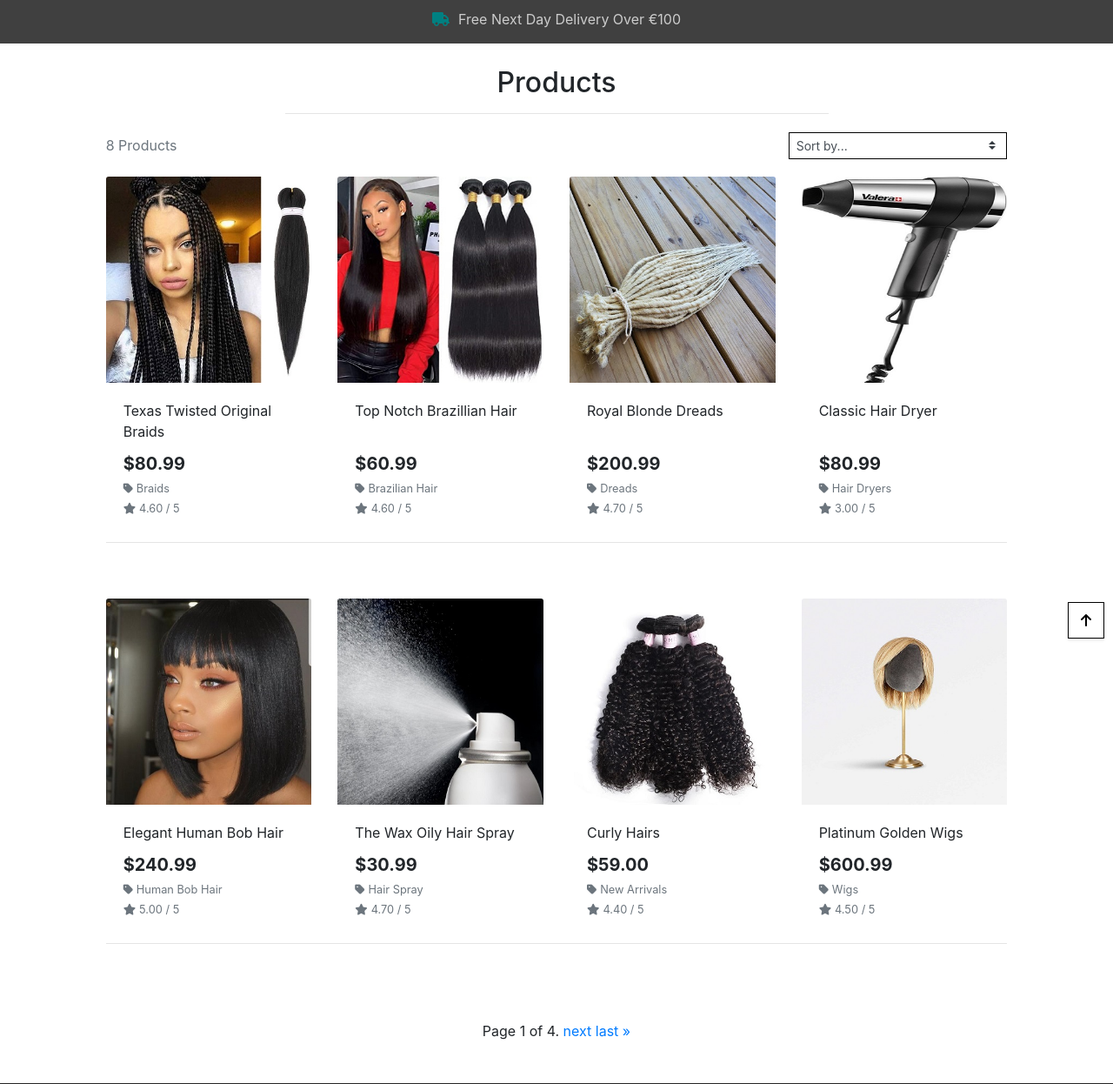
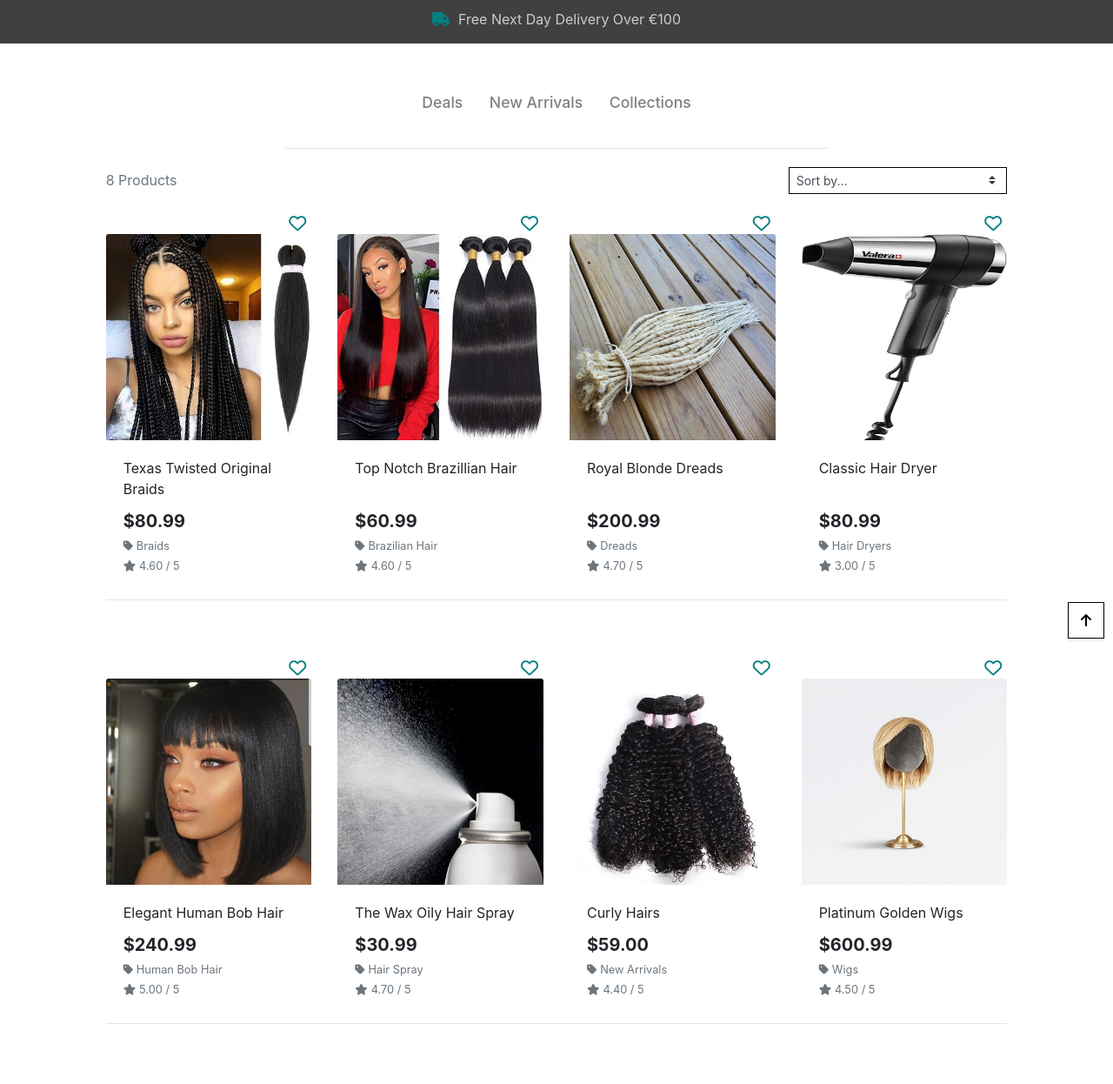
Before and after one commit to MichaelOsarumwense/Treasure-Hair-Collections, a Django app: page /products/ in a window 1280 px wide. Shown: the part 56-1302 px from the top of the page at 87% size. Run offline with Django 3.2, Linux system fonts and the light colour scheme; data comes from the database, SQL or seed files in the repository; data that the repository does not hold is empty; some libraries are stand-ins or nearby versions.

Commit message:
refactored favourites

```diff
--- a/favourites/templates/favourite.html
+++ b/favourites/templates/favourite.html
@@ -28,7 +28,7 @@
             <div class="col-8 mb-5">
                 <div class="row">
                     <div class="col-10">
-                        <h4>{{ product.title }}</h4>
+                        <h4>{{ product.name }}</h4>
                     </div>
                 </div>
             </div>
--- a/favourites/urls.py
+++ b/favourites/urls.py
@@ -3,6 +3,6 @@ from . import views
 
 urlpatterns = [
     path('favourites/', views.view_fav, name='favourites'),
-    path('addremove/<item_id>/', views.add_remove_favourites,
+    path('addremove/<id>/', views.add_remove_favourites,
          name='add_remove_favourites'),
 ]
--- a/products/templates/products/products.html
+++ b/products/templates/products/products.html
@@ -1,5 +1,9 @@
 {% extends "base.html" %}
 {% load static %}
+
+{% load static %}
+
+{% load is_user_in_fav %}
 
 {% block page_header %}
     <div class="container header-container">
@@ -21,11 +25,30 @@
     </div>
 </section>
 
+<!--Category-->
+<section class="container-fluid category-list mt-5">
+    <div class="col-12 text-center">
+        <a href="{% url 'products' %}?category=hair_spray,hair_dryers" class="btn btn-hover">Deals</a>
+        <a href="{% url 'products' %}?category=new_arrivals" class="btn btn-hover">New Arrivals</a>
+        <div class="dropdown" style="display:inline-block">
+        <a href="{% url 'products' %}" class="btn dropbtn btn-hover">Collections</a>
+        <div class="dropdown-content">
+      <a class="dropdown-item" href="{% url 'products' %}?category=human_bob_hair">Human Bob Hair</a>
+          <a href="{% url 'products' %}?category=brazilian_hair">Brazilian Hair</a>
+          <a href="{% url 'products' %}?category=wigs">Wigs</a>
+          <a href="{% url 'products' %}?category=weavon">Weavon</a>
+          <a href="{% url 'products' %}?category=braids">Braids</a>
+          <a href="{% url 'products' %}?category=dreads">Dreads</a>
+        </div>
+        </div>
+    </div>
+</section>
+
     <div class="overlay"></div>
     <div class="container-fluid">
         <div class="row">
             <div class="col text-center mt-3">
-                <h2 class="logo-font" id="logo-font">Products</h2>
+
                 {% for c in current_categories %}
                     <a class="category-badge text-decoration-none" href="{% url 'products' %}?category={{ c.name }}">
                         <span class="p-2 mt-2 badge badge-white text-black rounded-0 border border-dark">{{ c.friendly_name }}</span>
@@ -65,8 +88,20 @@
                     {% for product in products %}
                         <div class="col-sm-6 col-md-6 col-lg-4 col-xl-3">
                             <div class="card h-100 border-0">
+                        <!-- form to add/remove products to the favourites list -->
+                        <form class="text-right fav-form" method="POST" action="{% url 'add_remove_favourites' product.id %}">
+                            {% csrf_token %}
+                            <button class="fav-button" type="submit">
+                                <!-- check if the product is already a favourite -->
+                                {% if user|is_user_in_fav:product.favourite %}
+                                <span class="favorited text-right"><i class="fas fa-heart fa-lg" style="color:rgb(0, 128, 129)"></i></span>
+                                {% else %}
+                                <span class="favorite text-right"><i class="far fa-heart fa-lg" style="color:rgb(0, 128, 129)"></i></span>
+                                {% endif %}
+                            </button>
+                        </form>
                                 {% if product.image %}
-                                <a href="{% url 'product_detail' product.id %}">
+                                <a class="product-image" href="{% url 'product_detail' product.id %}">
                                     <img class="card-img-top img-fluid" src="{{ product.image.url }}" alt="{{ product.name }}">
                                 </a>
                                 {% else %}
--- /dev/null
+++ b/products/templatetags/is_user_in_fav.py
@@ -0,0 +1,13 @@
+from django import template
+register = template.Library()
+@register.filter
+def is_user_in_fav(user, favourites):
+    """[summary]
+    :param user: [description]
+    :type user: [type]
+    :param favourites: ManyRelatedManager instance holding the Product.favourite relationship
+    :type favourites: [ManyRelatedManager]
+    :return: [description]
+    :rtype: [type]
+    """
+    return user.id in list(map(lambda d: d.id, favourites.all()))
--- a/static/css/base.css
+++ b/static/css/base.css
@@ -615,3 +615,28 @@ footer ul {
          background:black;
     }
 }
+
+ /*-- Favourite--*/
+ .fav-form button:focus,
+ .fav-form button:active {
+   outline: none;
+ }
+.fav-button {
+  background-color: Transparent;
+  background-repeat:no-repeat;
+  border: none;
+  cursor:pointer;
+  overflow: hidden;
+}
+/*------ Contact Page ------*/
+.contact-container {
+  border: thistle;
+  border-radius: 6px;
+  padding: 1rem;
+  box-shadow: 0 8px 16px 0 rgba(0,0,0,0.1);
+}
+/*----- Accounts app --------*/
+ a.blue-link {
+   text-decoration: none;
+   color: rgb(0, 128, 129);
+ }
```
Also changed, not shown: static/img/deals.png, static/img/dealz.png (added).
